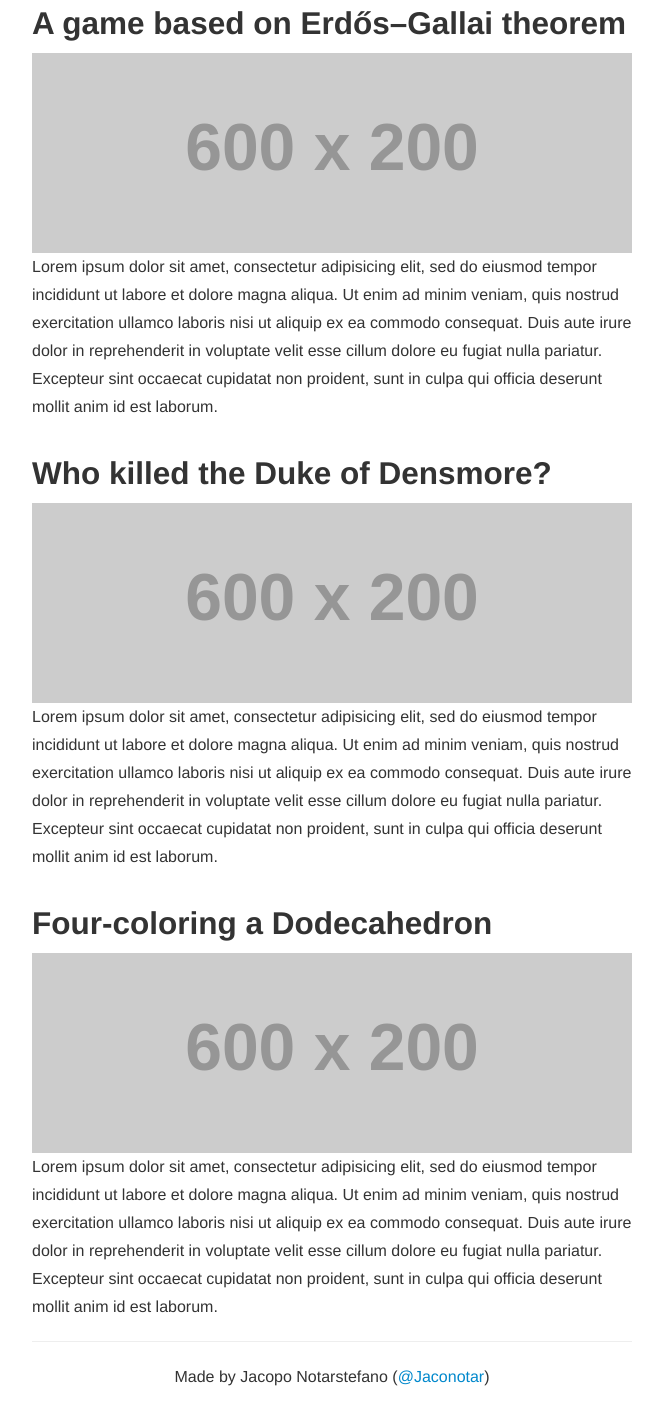
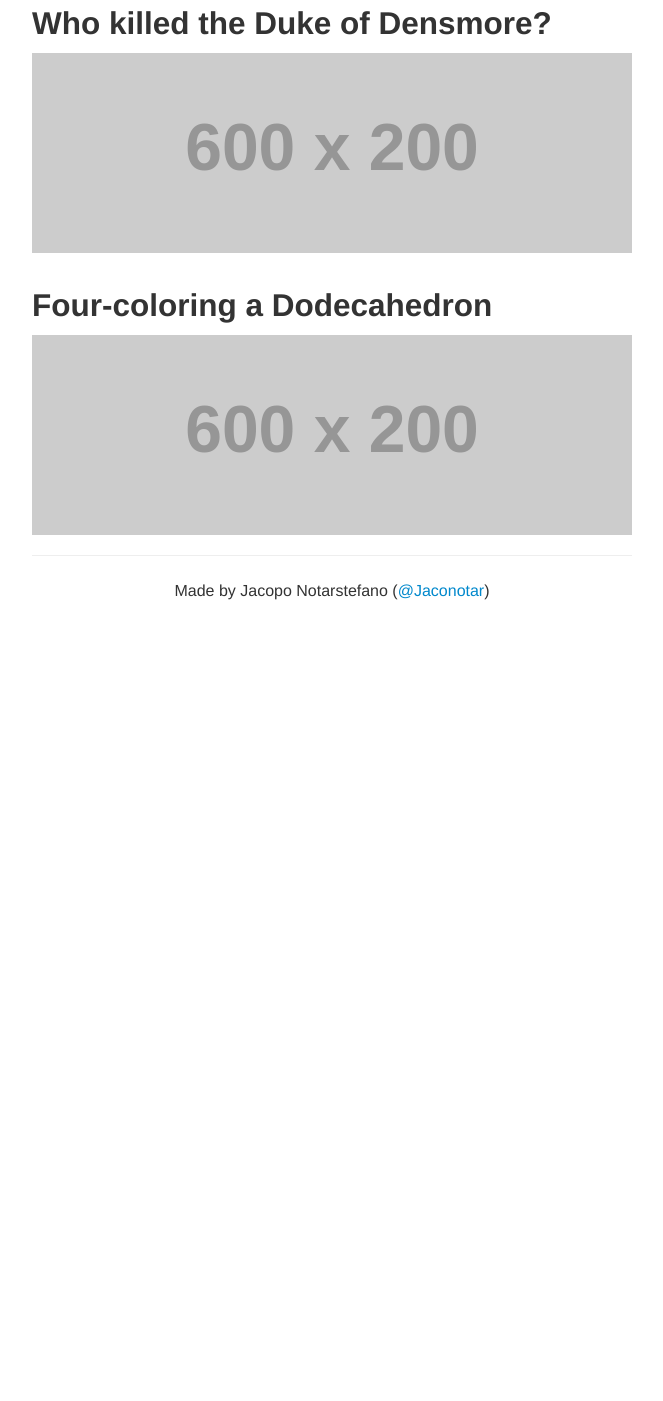
Before and after one commit to jacquerie/jacquerie.github.com, a plain HTML site: page index.html in a window 1280 px wide. Shown: the part 89-1490 px from the top of the page, without its empty margins (308-971 px from the left). After the commit the page ends 800 px from the top, so only its background shows below. Drawn offline with Linux system fonts and the light colour scheme; placeholder pictures from the web are drawn by us.

Commit message:
Remove a project and filler text.

```diff
--- a/index.html
+++ b/index.html
@@ -14,19 +14,14 @@
         <hr />
       </header>
       <div class="project">
-        <h2>A game based on Erdős–Gallai theorem</h2>
-        <img src="http://placehold.it/600x200" />
-        <p class="description">Lorem ipsum dolor sit amet, consectetur adipisicing elit, sed do eiusmod tempor incididunt ut labore et dolore magna aliqua. Ut enim ad minim veniam, quis nostrud exercitation ullamco laboris nisi ut aliquip ex ea commodo consequat. Duis aute irure dolor in reprehenderit in voluptate velit esse cillum dolore eu fugiat nulla pariatur. Excepteur sint occaecat cupidatat non proident, sunt in culpa qui officia deserunt mollit anim id est laborum.</p>
-      </div>
-      <div class="project">
         <h2>Who killed the Duke of Densmore?</h2>
         <img src="http://placehold.it/600x200" />
-        <p class="description">Lorem ipsum dolor sit amet, consectetur adipisicing elit, sed do eiusmod tempor incididunt ut labore et dolore magna aliqua. Ut enim ad minim veniam, quis nostrud exercitation ullamco laboris nisi ut aliquip ex ea commodo consequat. Duis aute irure dolor in reprehenderit in voluptate velit esse cillum dolore eu fugiat nulla pariatur. Excepteur sint occaecat cupidatat non proident, sunt in culpa qui officia deserunt mollit anim id est laborum.</p>
+        <p class="description"></p>
       </div>
       <div class="project">
         <h2>Four-coloring a Dodecahedron</h2>
         <img src="http://placehold.it/600x200" />
-        <p class="description">Lorem ipsum dolor sit amet, consectetur adipisicing elit, sed do eiusmod tempor incididunt ut labore et dolore magna aliqua. Ut enim ad minim veniam, quis nostrud exercitation ullamco laboris nisi ut aliquip ex ea commodo consequat. Duis aute irure dolor in reprehenderit in voluptate velit esse cillum dolore eu fugiat nulla pariatur. Excepteur sint occaecat cupidatat non proident, sunt in culpa qui officia deserunt mollit anim id est laborum.</p>
+        <p class="description"></p>
       </div>
       <footer>
         <hr />
```
